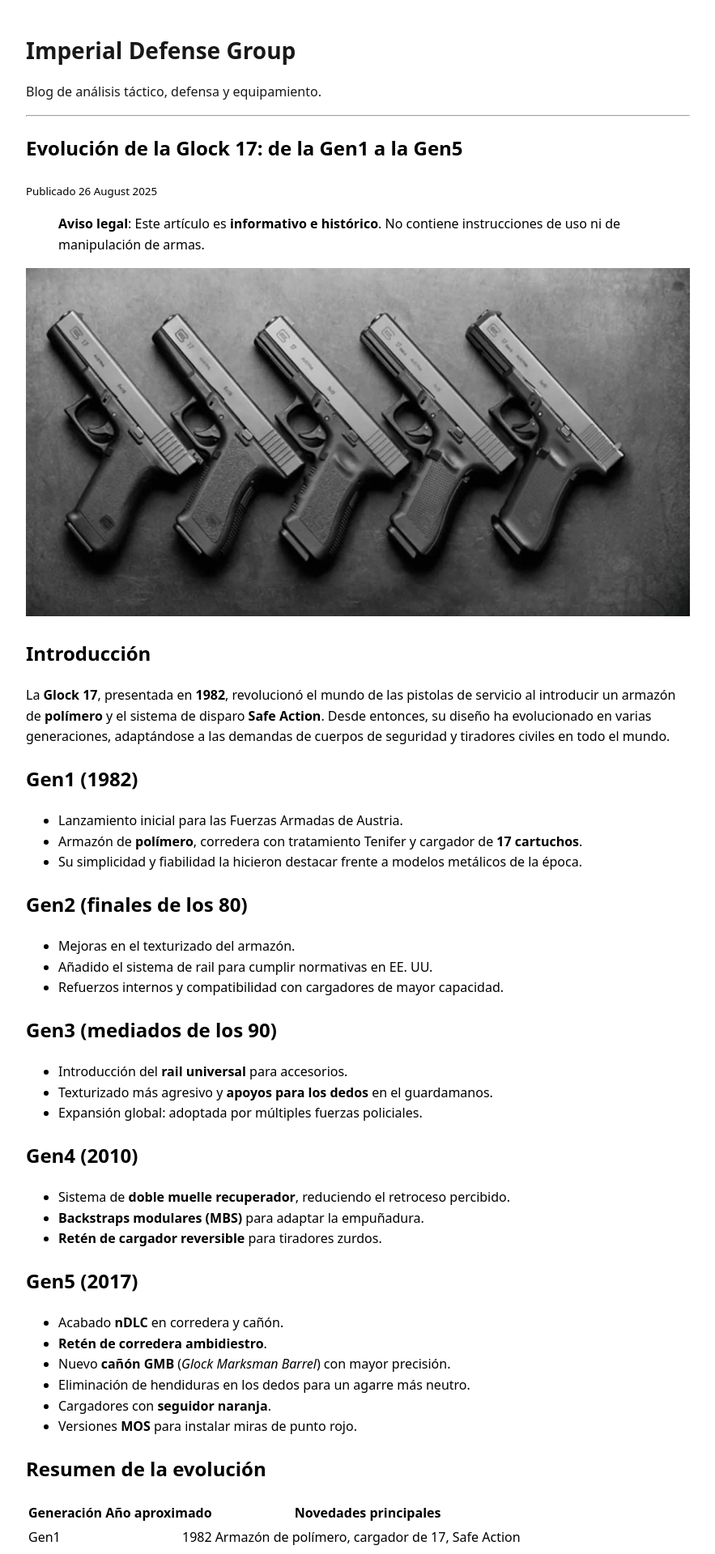
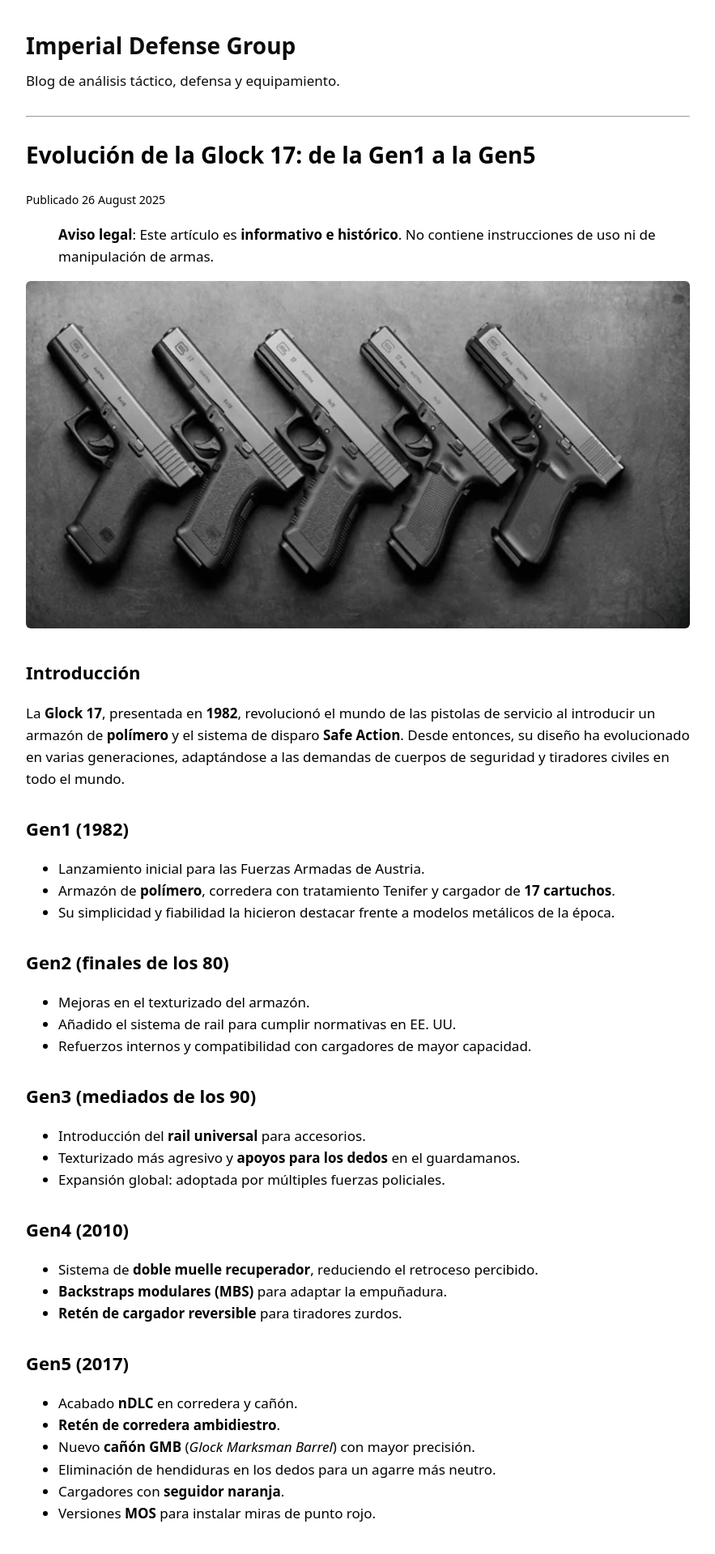
Before and after one commit to imperialdefensegroup/articulos, a Jekyll site: the page built from _posts/2025-08-26-glock-17-evolucion.md, in a window 1280 px wide. Shown: the top 1919 px of the page at 81% size, without its empty margins (198-1081 px from the left). Built offline with Jekyll 4.4.1, drawn with Linux system fonts in a browser that asks for light colours.

Commit message:
Update default.html

```diff
--- a/_layouts/default.html
+++ b/_layouts/default.html
@@ -2,36 +2,154 @@
 <html lang="es">
 <head>
   <meta charset="utf-8">
-  <meta name="viewport" content="width=device-width,initial-scale=1">
-  {%- seo -%}
-  <link rel="sitemap" type="application/xml" href="{{ site.url }}{{ site.baseurl }}/sitemap.xml">
+  <meta name="viewport" content="width=device-width, initial-scale=1">
+
+  <title>{{ page.title }}</title>
+
+  <!-- SEO básico -->
+  {% if page.description %}
+  <meta name="description" content="{{ page.description }}">
+  {% endif %}
+
+  <!-- Canonical -->
+  {% if page.canonical %}
+  <link rel="canonical" href="{{ page.canonical }}">
+  {% endif %}
+
+  <!-- Estilos -->
   <style>
-    body{font-family:system-ui,-apple-system,Segoe UI,Roboto,Ubuntu,"Helvetica Neue",Arial,sans-serif;max-width:820px;margin:40px auto;padding:0 16px;line-height:1.6}
-    header,footer{opacity:.9}
-    header h1{margin:0 0 .25rem 0;font-size:1.75rem}
-    header a{text-decoration:none;color:inherit}
-    img{max-width:100%;height:auto}
-    pre,code{font-family:ui-monospace,SFMono-Regular,Menlo,Monaco,Consolas,"Liberation Mono","Courier New",monospace}
+    body {
+      margin: 0;
+      font-family: system-ui, -apple-system, Segoe UI, Roboto, Ubuntu, Arial, sans-serif;
+      line-height: 1.6;
+      max-width: 820px;
+      margin: 40px auto;
+      padding: 0 16px;
+      font-size: 17px;
+    }
+
+    header, footer {
+      opacity: 0.95;
+    }
+
+    header h1 {
+      margin: 0 0 5px 0;
+      font-size: 28px;
+      line-height: 1.2;
+    }
+
+    header a {
+      text-decoration: none;
+      color: inherit;
+    }
+
+    main {
+      margin-top: 20px;
+    }
+
+    h1 {
+      font-size: 28px;
+      line-height: 1.2;
+    }
+
+    h2 {
+      font-size: 22px;
+      margin-top: 30px;
+    }
+
+    p {
+      margin: 12px 0;
+    }
+
+    img {
+      max-width: 100%;
+      height: auto;
+      border-radius: 6px;
+    }
+
+    table {
+      width: 100%;
+      border-collapse: collapse;
+      display: block;
+      overflow-x: auto;
+      margin: 20px 0;
+    }
+
+    th, td {
+      padding: 8px;
+      border: 1px solid #ddd;
+      text-align: left;
+    }
+
+    a {
+      word-break: break-word;
+    }
+
+    pre, code {
+      white-space: pre-wrap;
+      word-break: break-word;
+    }
+
+    hr {
+      margin: 30px 0;
+    }
+
+    footer {
+      text-align: center;
+      margin-top: 30px;
+      font-size: 14px;
+    }
+
+    /* RESPONSIVE */
+    @media (max-width: 600px) {
+      body {
+        margin: 20px auto;
+        padding: 0 14px;
+        font-size: 16px;
+      }
+
+      h1 {
+        font-size: 24px;
+      }
+
+      h2 {
+        font-size: 20px;
+      }
+    }
   </style>
 </head>
+
 <body>
+
 <header>
-    <h1><a href="https://imperialdefensegroup.github.io/home/">Imperial Defense Group</a></h1>
-    {%- if site.description -%}<p>{{ site.description }}</p>{%- endif -%}
+  <h1>
+    <a href="https://imperialdefensegroup.github.io/home/">
+      Imperial Defense Group
+    </a>
+  </h1>
+  {% if site.description %}
+  <p>{{ site.description }}</p>
+  {% endif %}
   <hr>
 </header>
 
-  <main>{{ content }}</main>
+<main>
+  {{ content }}
+</main>
 
 <hr>
+
 <footer>
-    <p>© {{ "now" | date: "%Y" }} {{ site.author.name }}</p>
-  </footer>
-</body>
-</html>
-<p style="margin-top: 12px; text-align: center;">
+  <p>© {{ "now" | date: "%Y" }} Imperial Defense Group</p>
+
+  <!-- BOTÓN ROJO CENTRADO -->
+  <p style="margin-top: 12px;">
     <a href="https://imperialdefensegroup.github.io/home/"
        style="display: inline-block; background-color: #c1121f; color: #fff; padding: 12px 22px; text-decoration: none; border-radius: 5px; font-weight: bold; font-size: 15px;">
       Inicio
     </a>
   </p>
+</footer>
+
+</body>
+</html>
```
Lines whose indentation alone changed are shown as unchanged.
